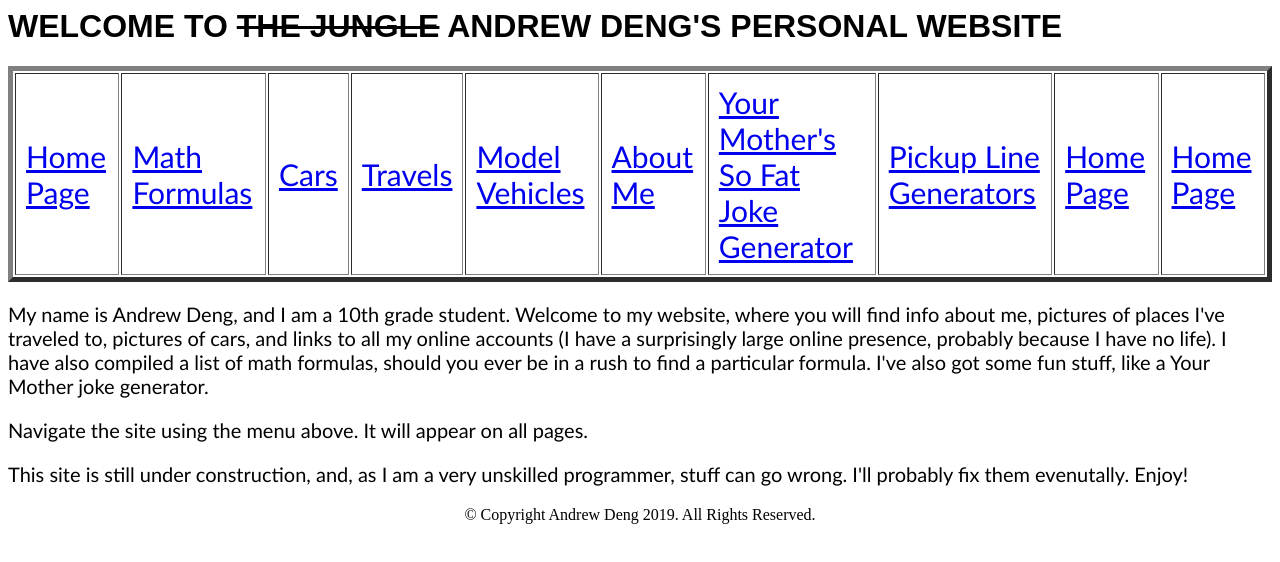
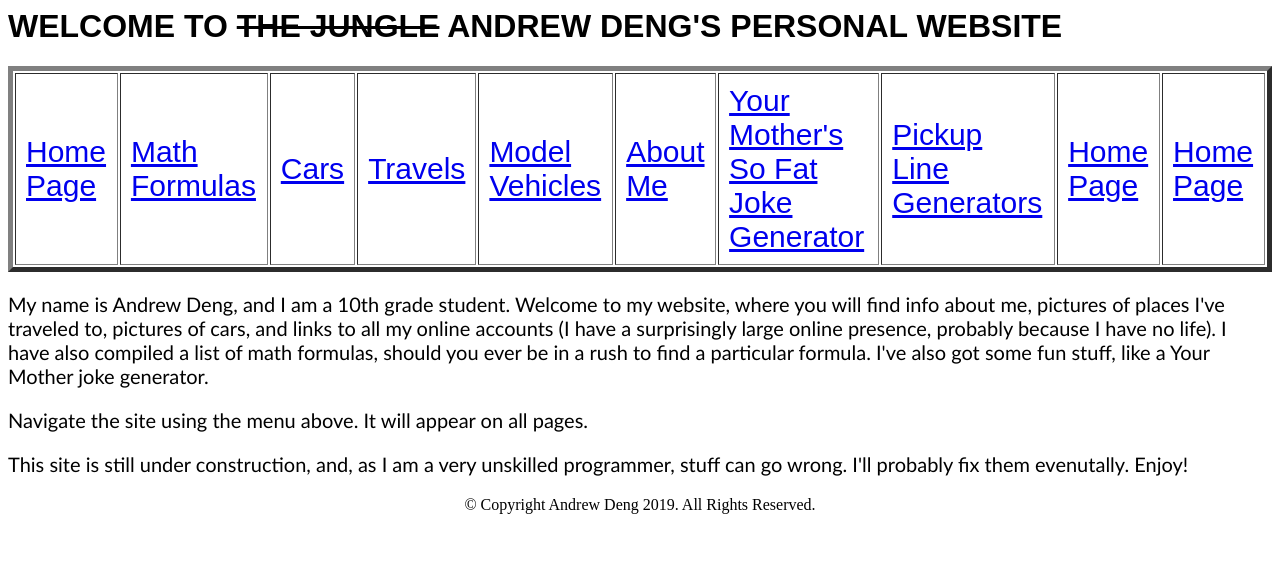
Before and after one commit to andrepoiy/Andrew-Deng, a plain HTML site: page index.html in a window 1280 px wide. Drawn offline with Linux system fonts and the light colour scheme.

Commit message:
Update index.html

```diff
--- a/index.html
+++ b/index.html
@@ -1,5 +1,5 @@
 <h1 style="font-family:arial"> WELCOME TO <s>THE JUNGLE</s> ANDREW DENG'S PERSONAL WEBSITE </h1>
-<table border="5" cellpadding="10" style="font-family:calibri;font-size:30px" align="center">
+<table border="5" cellpadding="10" style="font-family:arial;font-size:30px" align="center">
   <tr>
     <td><a href="(./index)">Home Page</a></td>
     <td><a href="(./math-formulas "Math Formulas")">Math Formulas</a></td>
```
